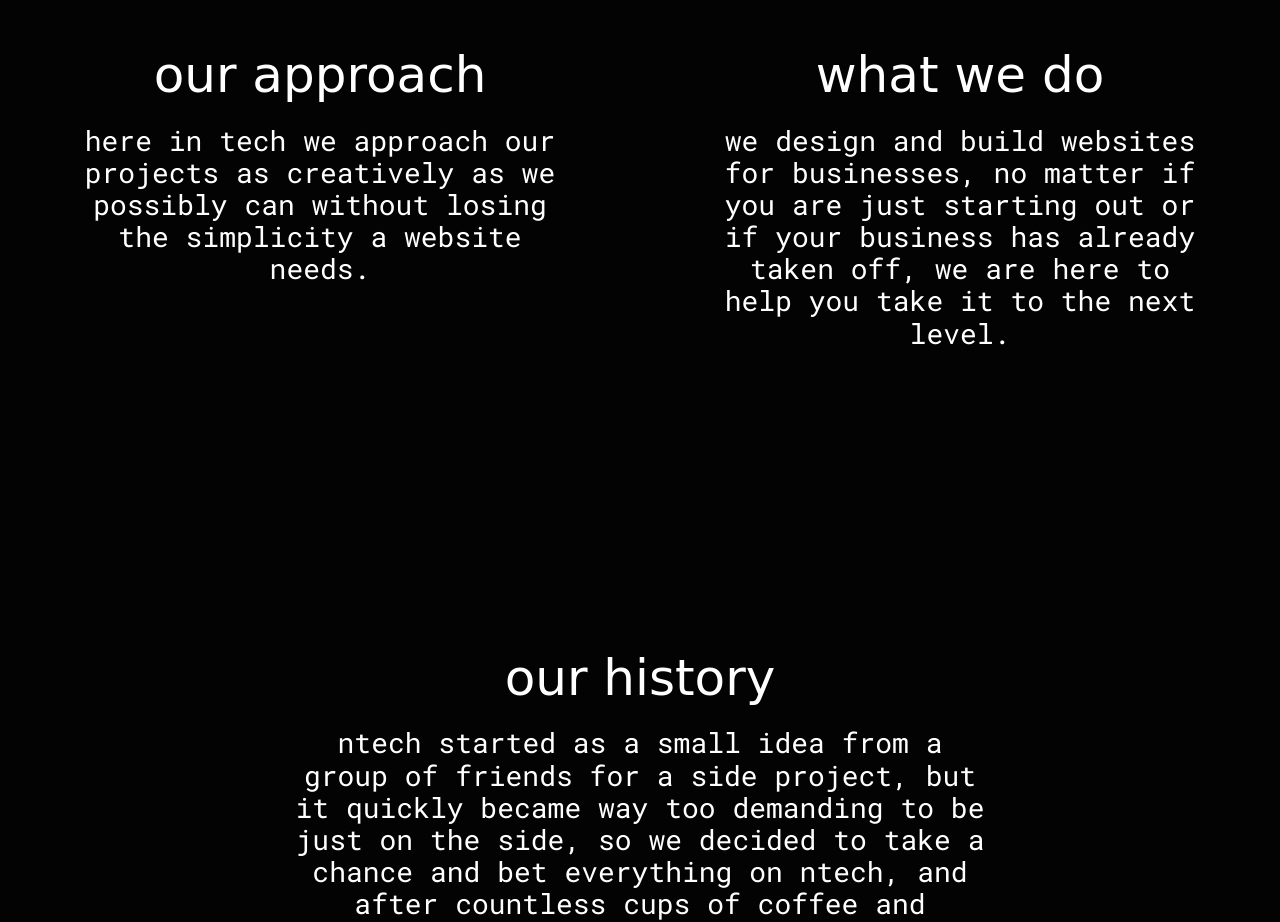
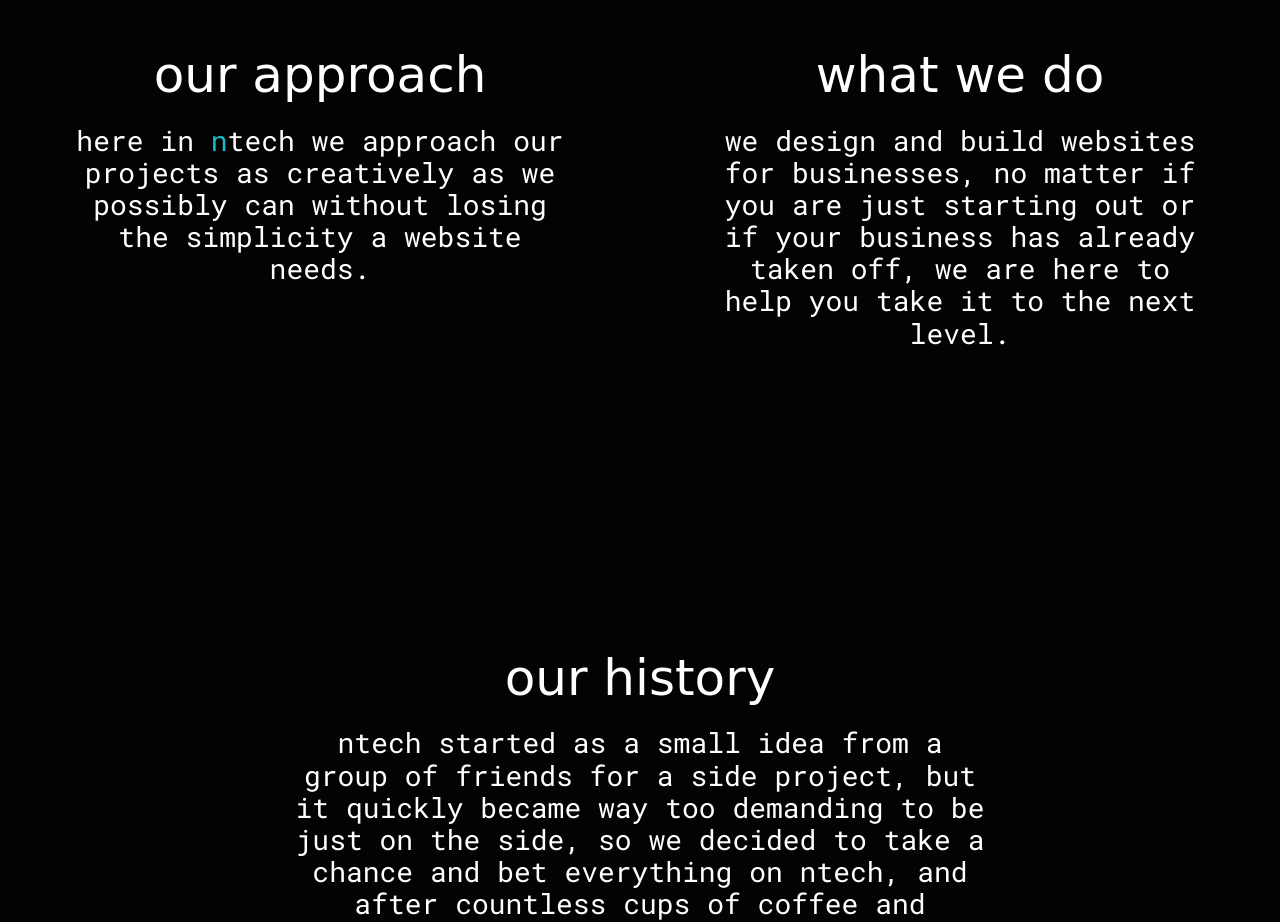
Before and after one commit to SantiagoUmpierrezDev/ProyectoCoder, a website: page pages/about-us.html in a window 1280 px wide. Shown: the part 820-1742 px from the top of the page. Drawn offline with Linux system fonts and the light colour scheme; a web font is replaced by a local one.

Commit message:
fixing paragraph on 'about'

```diff
--- a/pages/about-us.html
+++ b/pages/about-us.html
@@ -55,7 +55,7 @@
     <article class="article4">
       <section class="article4__section">
         <h4 class="article4__section__h4">our approach</h4>
-        <p class="article4__section__p">here in tech we approach our projects as creatively as we possibly can without losing the simplicity a website needs.</p>
+        <p class="article4__section__p">here in <span>n</span>tech we approach our projects as creatively as we possibly can without losing the simplicity a website needs.</p>
       </section>
       <aside class="article4__aside">
         <h4 class="article4__aside__h4">what we do</h4>
```
